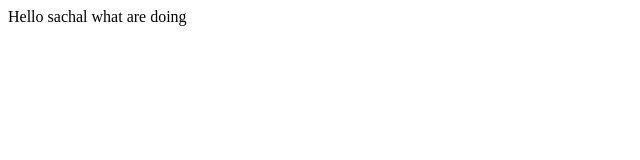
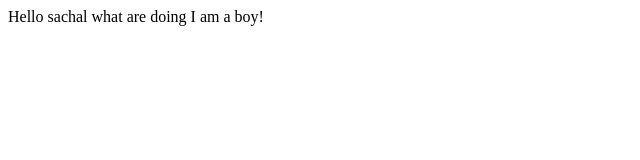
Before and after one commit to gurusahab/bootcamp2020, a plain HTML site: page index.html in a window 1280 px wide. Shown: the full height of the page, 0-640 px from the left. Drawn offline with Linux system fonts and the light colour scheme.

Commit message:
Update index.html

```diff
--- a/index.html
+++ b/index.html
@@ -7,7 +7,7 @@
     <title>First Example</title>
 </head>
 <body>
-    <div>Hello sachal what are doing</div>
+    <div>Hello sachal what are doing I am a boy! </div>
 
 </body>
 </html>
```
